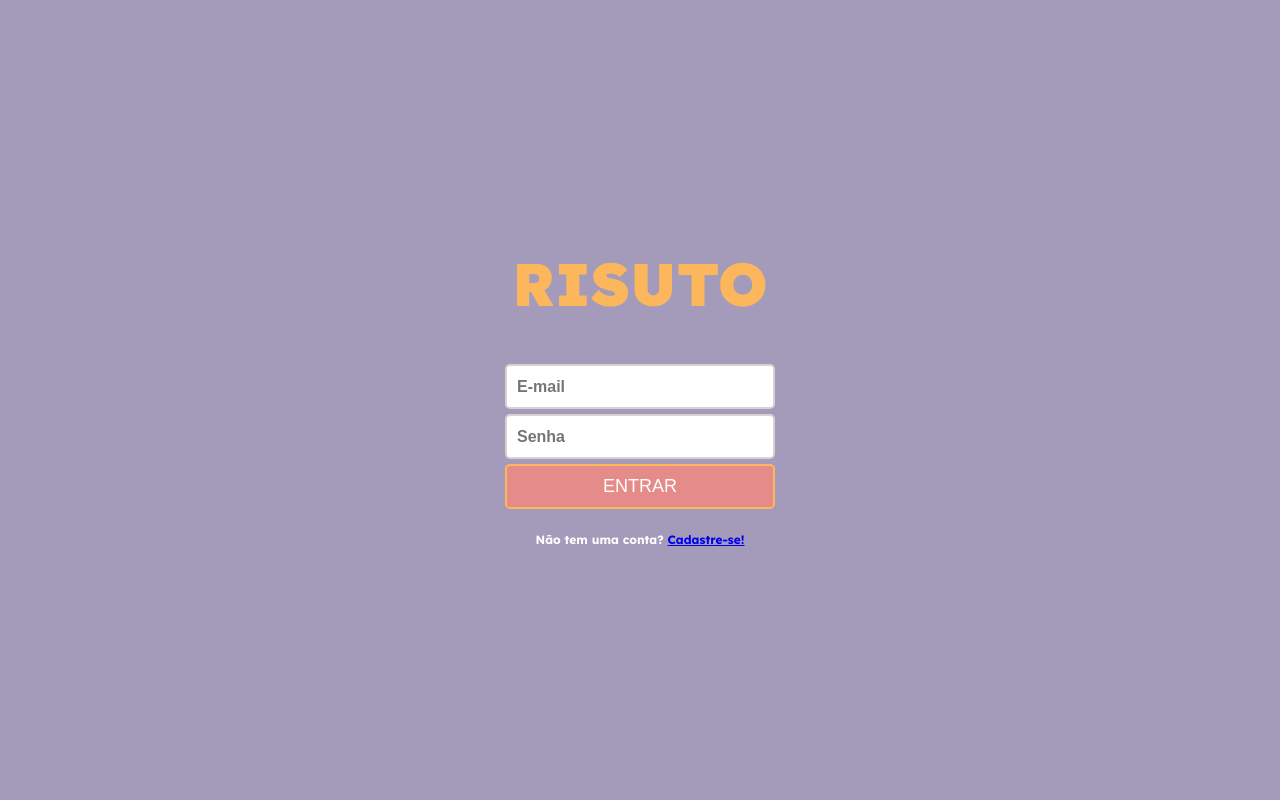
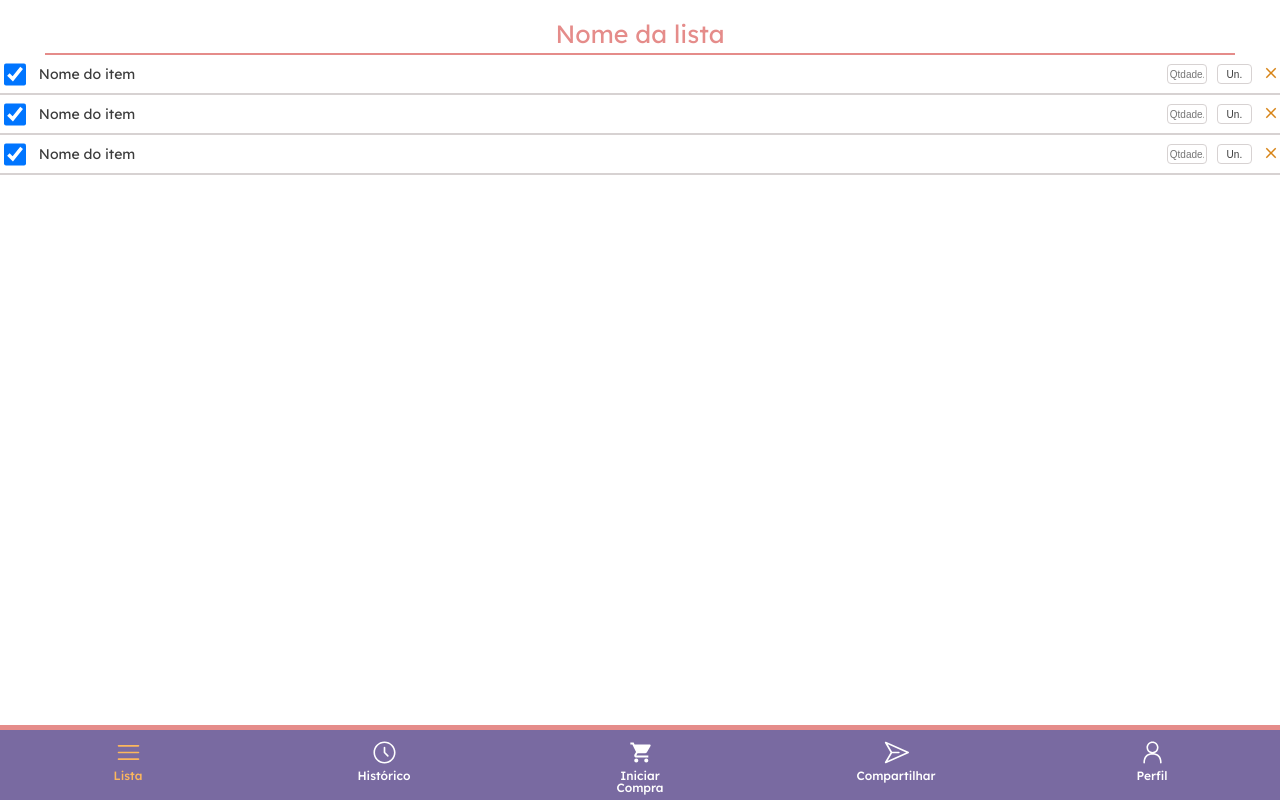
Before and after one commit to NilsonNetto/autoral-front, a React (Vite) app: page /lists/1 in a window 1280 px wide. Before the commit this address led to /. Built offline with nearby package versions, Linux system fonts and the light colour scheme.

Commit message:
feat: item box layout

```diff
--- a/src/App.jsx
+++ b/src/App.jsx
@@ -6,6 +6,7 @@ import Lists from "./pages/Lists";
 import History from "./pages/History";
 import Share from "./pages/Share";
 import Profile from "./pages/Profile";
+import ListPage from "./pages/ListPage";
 
 function App() {
   return (
@@ -14,6 +15,7 @@ function App() {
         <Route path="/" element={<Login />} />
         <Route path="/signup" element={<SignUp />} />
         <Route path="/lists" element={<Lists/>} />
+        <Route path="/lists/:id" element={<ListPage/>} />
         <Route path="/history" element={<History/>} />
         <Route path="/share" element={<Share/>} />
         <Route path="/profile" element={<Profile/>} />
--- a/src/components/FooterMenu/Menu.jsx
+++ b/src/components/FooterMenu/Menu.jsx
@@ -9,7 +9,7 @@ export default function Menu(){
   const location = useLocation();
 
   function selectButton(path){
-    return location.pathname === path;
+    return location.pathname.includes(path);
   }
 
   return(
--- /dev/null
+++ b/src/components/Items/ItemsBox.jsx
@@ -0,0 +1,108 @@
+import { useState } from "react";
+import styled from "styled-components";
+import {IoMdClose} from "react-icons/io";
+
+export default function ItemsBox(){
+  const [check, setCheck] = useState(true);
+  const [unit, setUnit] = useState('');
+  return(
+    <ItemsBoxWrapper>
+      <CheckBox
+        type='checkbox'
+        checked={check}
+        onChange={() => setCheck(!check)}
+      />
+      <ItemName>
+        Nome do item
+      </ItemName>
+      <QuantityBox
+        type='text'
+        placeholder="Qtdade."
+        pattern='{1,100}'
+      >
+
+      </QuantityBox>
+      <UnitBox defaultValue={'un'} onChange={(e) => {setUnit(e.target.value)}}>
+        <option value={'un'}>Un.</option>
+        <option value={'kgs'}>Kgs</option>
+      </UnitBox>
+      <CancelBox>
+        <IoMdClose />
+      </CancelBox>
+    </ItemsBoxWrapper>
+  )
+}
+
+const ItemsBoxWrapper = styled.div`
+  width: 100%;
+  height: 40px;
+  display: flex;
+  align-items: center;
+  justify-content: space-between;
+  border-bottom: 2px solid #D7D2D2;
+  color: #3C3C3C;
+  gap: 10px
+`
+
+const CheckBox = styled.input`
+  width: 25px;
+  height: 25px;
+  border: 1px solid #D7D2D2;
+
+  :focus{
+    outline: none;
+  }
+
+  :checked{
+    background-color: #29B91D;
+  }
+`
+
+const ItemName = styled.span`
+  width: 100%;
+  font-size: 14px;
+  font-weight: 400;
+
+`
+
+const QuantityBox = styled.input`
+  width: 40px;
+  height: 20px;
+  color: #3C3C3C;
+  font-size: 10px;
+  font-weight: 400;
+  background-color: #FFFFFF;
+  border: 1px solid #D7D2D2;
+  border-radius: 4px;
+  text-align: center;
+
+  :focus{
+    outline: none;
+  }
+
+  :placeholder{
+    color: #B1B1B1;
+  }
+`
+
+const UnitBox = styled.select`
+  width: 40px;
+  height: 20px;
+  color: #3C3C3C;
+  font-size: 10px;
+  font-weight: 400;
+  background-color: #FFFFFF;
+  border: 1px solid #D7D2D2;
+  border-radius: 4px;
+  text-align: center;
+  appearance: none;
+
+  :focus{
+    background-color: #D7D2D2;
+  }
+`
+
+const CancelBox = styled.div`
+  font-size: 18px;
+  color: #D88416;
+`
--- a/src/components/Profile/Picture.jsx
+++ b/src/components/Profile/Picture.jsx
@@ -1,6 +1,6 @@
 import styled from "styled-components";
 
-import defaultPhoto from "../../assets/images/defaultProfile.jpg";
+import defaultPhoto from "../../assets/images/defaultProfile.png";
 
 export default function Picture({...props}){
   const photo = props.photo ? props.photo : defaultPhoto
--- /dev/null
+++ b/src/pages/ListPage.jsx
@@ -0,0 +1,27 @@
+import styled from "styled-components"
+
+import Header from "../components/Header/Header"
+import Menu from "../components/FooterMenu/Menu"
+import ItemsBox from "../components/Items/ItemsBox";
+
+
+export default function ListPage(){
+  return(
+    <ListPageContainer>
+      <Header>
+        Nome da lista
+      </Header>
+      <ItemsBox />
+      <ItemsBox />
+      <ItemsBox />
+      <Menu />
+    </ListPageContainer>
+  )
+}
+
+const ListPageContainer = styled.div`
+  width: 100%;
+  height: 100%;
+  margin-top: 55px;
+  margin-bottom: 80px;
+`
```
Also changed, not shown: src/components/Locals/LocalsBox.jsx (added, +13 -0 lines), src/assets/images/defaultProfile.jpg (deleted), src/assets/images/defaultProfile.png (added).
